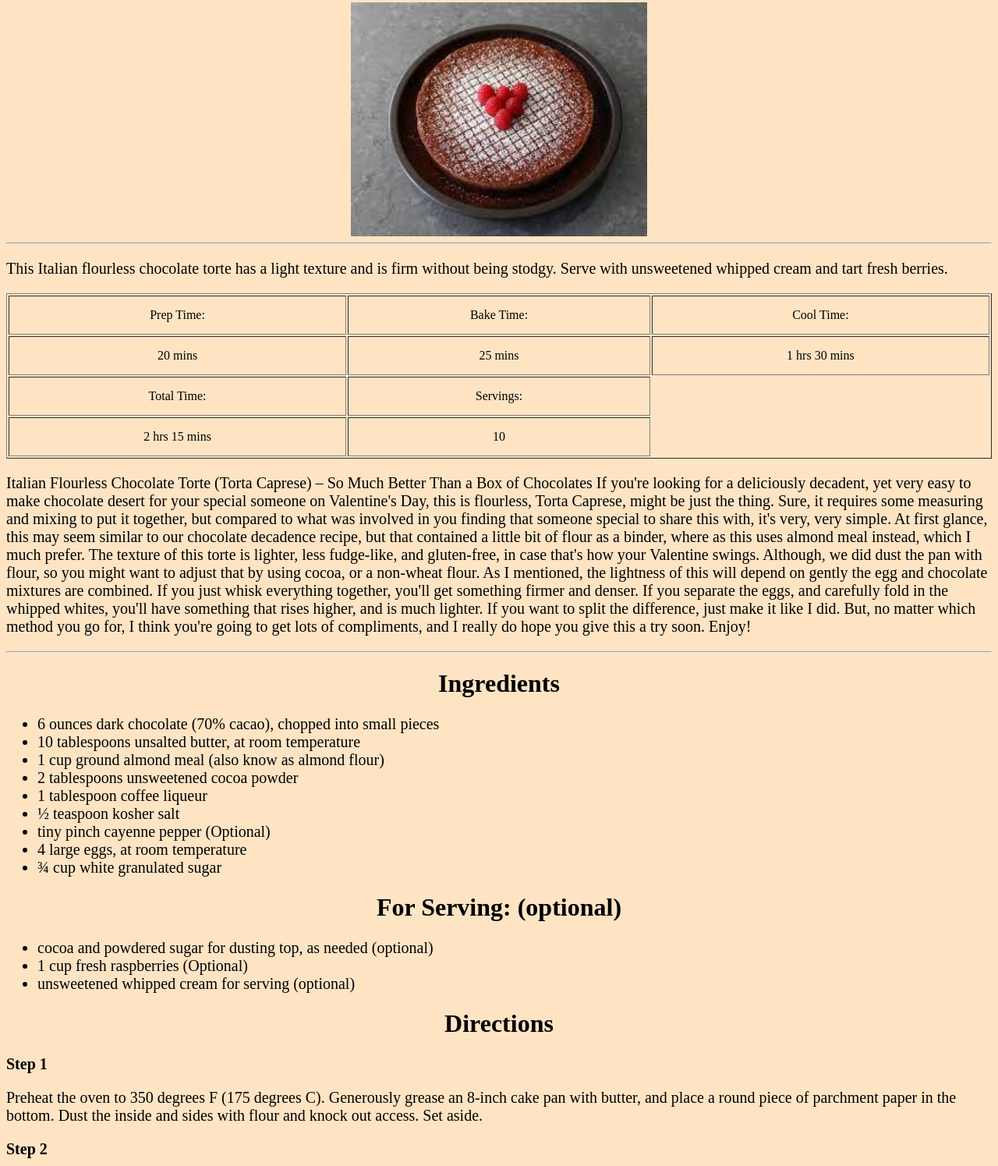
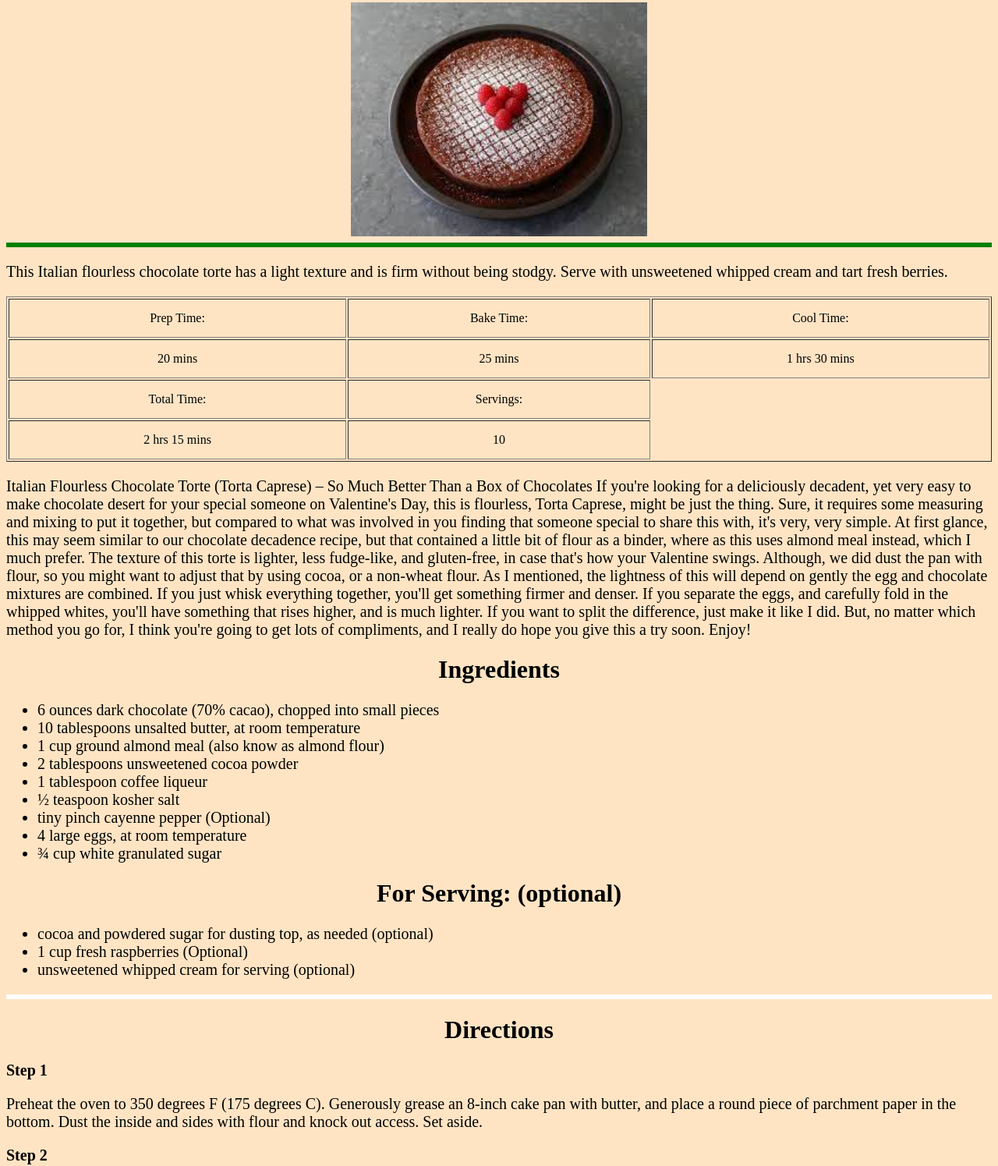
Before and after one commit to Begzat-R/odin-recipes, a plain HTML site: page recipes/Torta Caprese.html in a window 1280 px wide. Shown: the part 77-1572 px from the top of the page at 78% size. Drawn offline with Linux system fonts and the light colour scheme.

Commit message:
Add files via upload

```diff
--- a/recipes/Torta Caprese.html
+++ b/recipes/Torta Caprese.html
@@ -9,7 +9,7 @@
 
     <h1>Torta Caprese</h1>
     <img src="images/torta.jpeg" width="300" height="300">
-    <hr>
+    <hr class="one">
     <p>This Italian flourless chocolate torte has a light texture and is firm without being stodgy. Serve with unsweetened whipped cream and tart fresh berries.</p>
     <table border="1">
         <tr>
@@ -35,7 +35,6 @@
     If you're looking for a deliciously decadent, yet very easy to make chocolate desert for your special someone on Valentine's Day, this is flourless, Torta Caprese, might be just the thing. Sure, it requires some measuring and mixing to put it together, but compared to what was involved in you finding that someone special to share this with, it's very, very simple.
     At first glance, this may seem similar to our chocolate decadence recipe, but that contained a little bit of flour as a binder, where as this uses almond meal instead, which I much prefer. The texture of this torte is lighter, less fudge-like, and gluten-free, in case that's how your Valentine swings. Although, we did dust the pan with flour, so you might want to adjust that by using cocoa, or a non-wheat flour.
     As I mentioned, the lightness of this will depend on gently the egg and chocolate mixtures are combined. If you just whisk everything together, you'll get something firmer and denser. If you separate the eggs, and carefully fold in the whipped whites, you'll have something that rises higher, and is much lighter. If you want to split the difference, just make it like I did. But, no matter which method you go for, I think you're going to get lots of compliments, and I really do hope you give this a try soon. Enjoy!</p>
-    <hr>
     <h1>Ingredients</h1>
     <ul>
         <li>6 ounces dark chocolate (70% cacao), chopped into small pieces</li>
@@ -54,6 +53,7 @@
         <li>1 cup fresh raspberries (Optional)</li>
         <li>unsweetened whipped cream for serving (optional)</li>
     </ul>
+    <hr class="two">
     <h1>Directions</h1>
     <p><strong>Step 1</strong></p>
     <p>Preheat the oven to 350 degrees F (175 degrees C). Generously grease an 8-inch cake pan with butter, and place a round piece of parchment paper in the bottom. Dust the inside and sides with flour and knock out access. Set aside.</p>
@@ -72,7 +72,7 @@
         <p><strong>Step 8</strong></p>
         <p>Before cutting, the top can be dusted with cocoa and/or powdered sugar if desired. Serve with unsweetened whipped cream and fresh raspberries.</p>
         <img src="images/torta.jpeg" width="300" height="300">
-        <hr>
+        <hr class="three">
         <a href="https://begzat-r.github.io/odin-recipes/">Back to menu</a>
 </body>
 </html>
```
